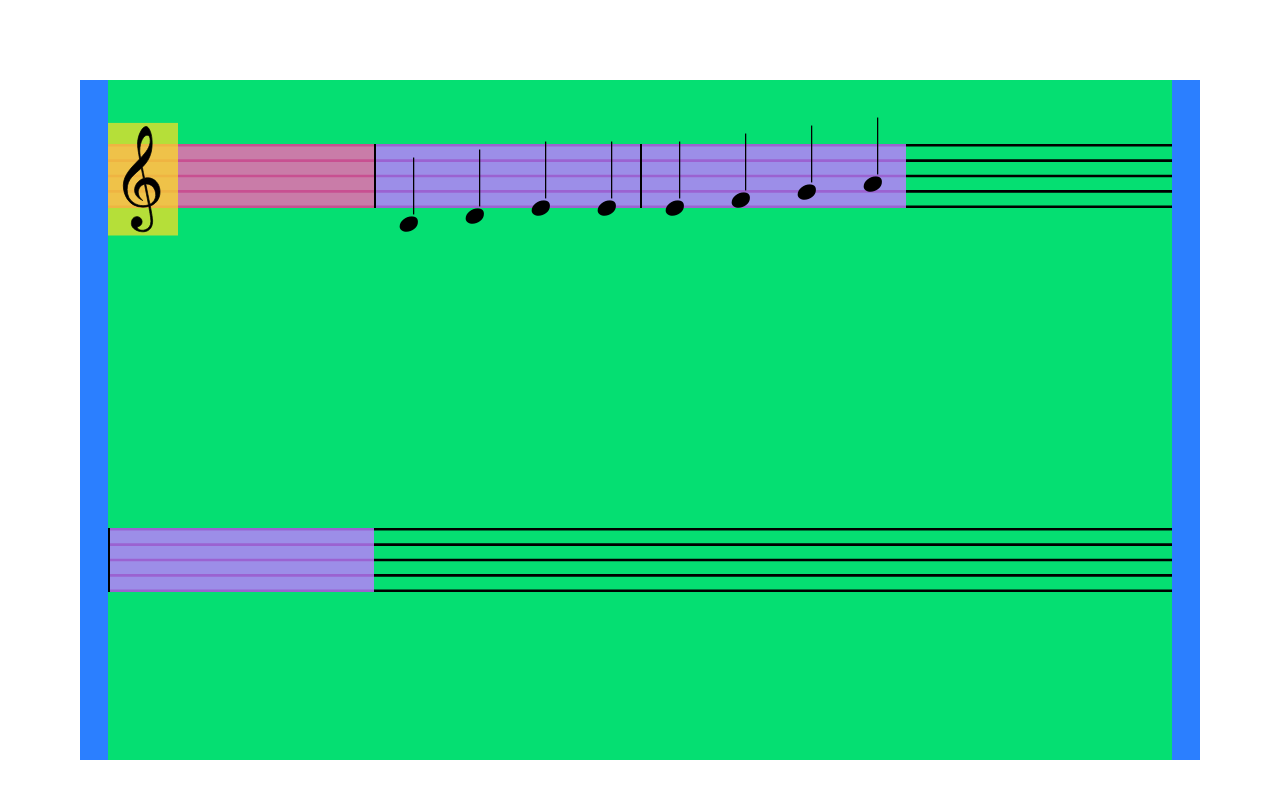
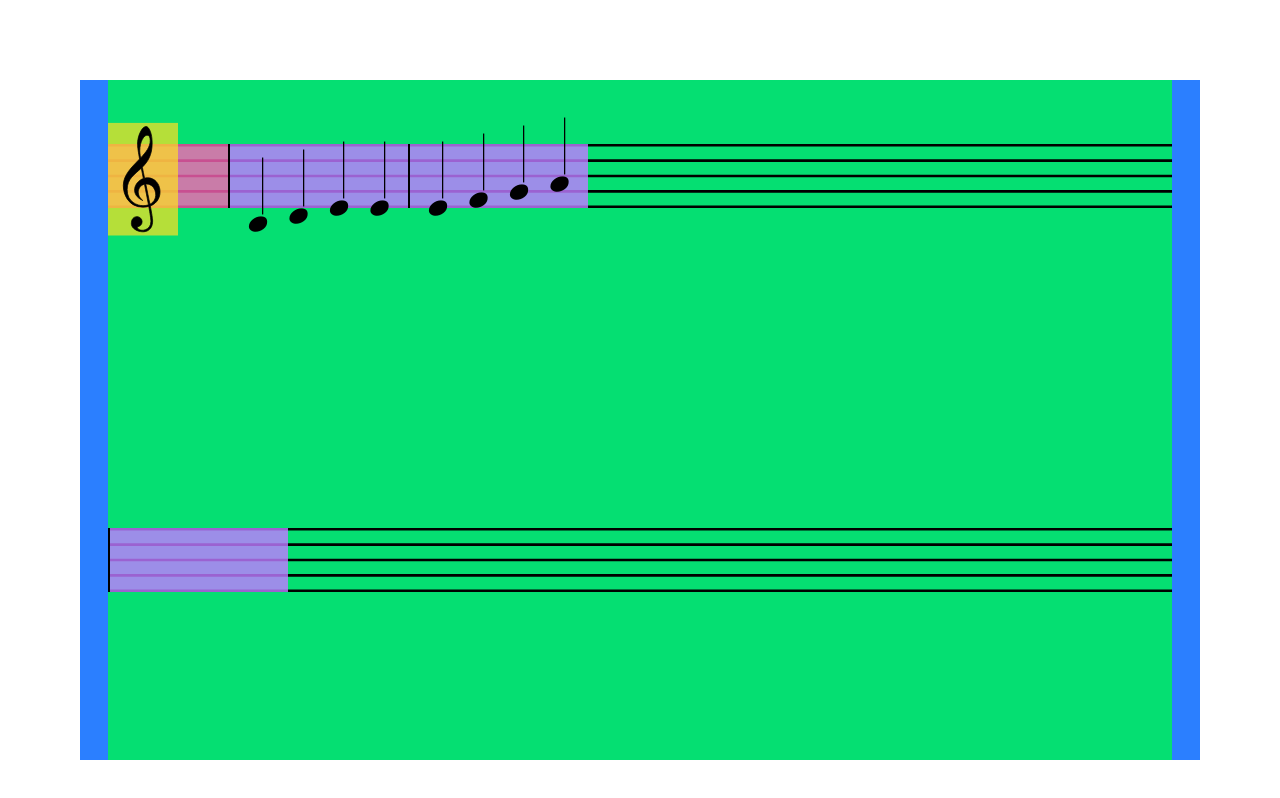
Before and after one commit to Peletic/SightreadingTrainer, a Next.js app: page / in a window 1280 px wide. Shown: the top 798 px of the page. Built offline with nearby package versions, Linux system fonts and the light colour scheme; a web font is replaced by a local one.

Commit message:
feat: update Stave and Measure components for improved layout and state management

```diff
--- a/components/Measure.tsx
+++ b/components/Measure.tsx
@@ -4,7 +4,7 @@ import Clef from "@/components/clefs/Clef";
 // I will be using the latter for ease of use
 
 export default function Measure({children = ""}: {children?: any | undefined}) {
-    return (<div className={"bg-purple-400/80 h-full w-full relative flex flex-row justify-start " +
+    return (<div className={"bg-purple-400/80 h-full max-w-[180px] w-[180px] mx-0 px-2 relative flex flex-row justify-start " +
         "border-l-2 border-border-col"}>
         {
             children
--- a/components/ScoreField.tsx
+++ b/components/ScoreField.tsx
@@ -8,7 +8,7 @@ const DIMENSION_HEIGHT_STRING = ""
 export default function ScoreField({state, setState}: { state: State, setState: any }) {
     return (
         <div className={"min-w-full min-h-full grow bg-blue-500 flex flex-col"}>
-            <Stave/>
+            <Stave state={state} setState={setState}/>
         </div>
     );
 }
--- a/components/Stave.tsx
+++ b/components/Stave.tsx
@@ -6,7 +6,7 @@ import StaveLine from "@/components/StaveLine"
 import GenericNote from "@/components/generics/GenericNote";
 import {Note} from "@/lib/Note";
 
-export default function Stave() {
+export default function Stave({state, setState}) {
 
     // we need to use our global state variable and element index to dynamically render our notes.
     // for now, we will be using a test case
@@ -16,7 +16,7 @@ export default function Stave() {
 
     return (<div className={"grow bg-green-400 w-[95%] min-h-[100%] relative grid mx-auto gap-6 grid-cols-1 row-auto justify-start"}>
         <StaveLine>
-            <div className={"bg-pink-400/80 h-full w-full relative flex flex-row justify-start"}>
+            <div className={"bg-pink-400/80 h-full w-full max-w-[120px] relative flex flex-row justify-start"}>
                 <Clef clef={testCase.clef.name}/>
             </div>
             <Measure>
--- a/components/StaveLine.tsx
+++ b/components/StaveLine.tsx
@@ -1,7 +1,7 @@
 export default function StaveLine({children}) {
     return (<div className={"bg-[url('/staff.svg')] bg-repeat-x bg-contain bg-center bg-origin-content " +
             "min-w-auto min-h-[20%] max-h-24 my-[48px] py-4 " +
-            "grid grid-rows-1 grid-cols-4 gap-0 " +
+            "flex flex-row justify-start gap-0 " +
             "justify-items-center content-center"}>
         {children}
     </div>)
--- a/components/generics/GenericNote.tsx
+++ b/components/generics/GenericNote.tsx
@@ -29,6 +29,8 @@ export default function GenericNote({note}: { note: Note }) {
     // we will use a negative top margin dict to accomplish our desired mapped offset
     // assume qnote e4 for testing
 
+    note.beats
+
     return (<div className={`text-black text-[76px] h-full mx-auto`}
                  style={{marginTop: `${offsetMap["0"][note.key]}px`}}>
         {musicCharacterMap.nsQNote.charPlain}
```
